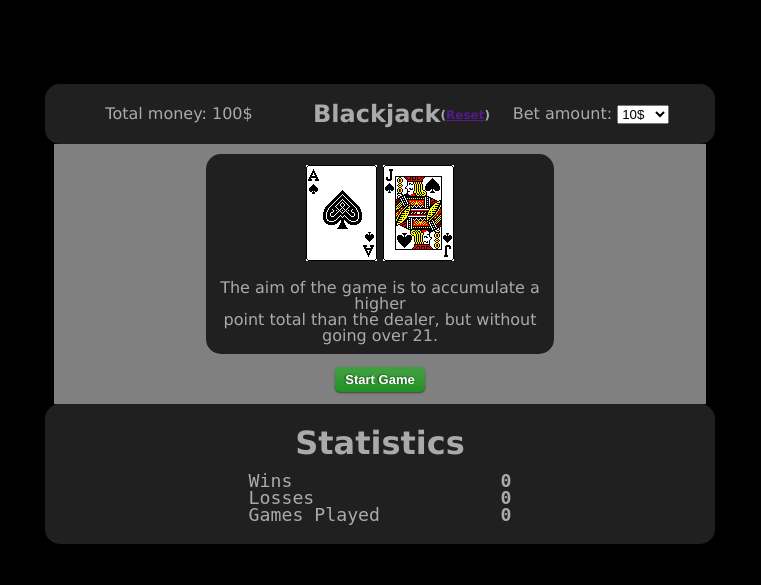
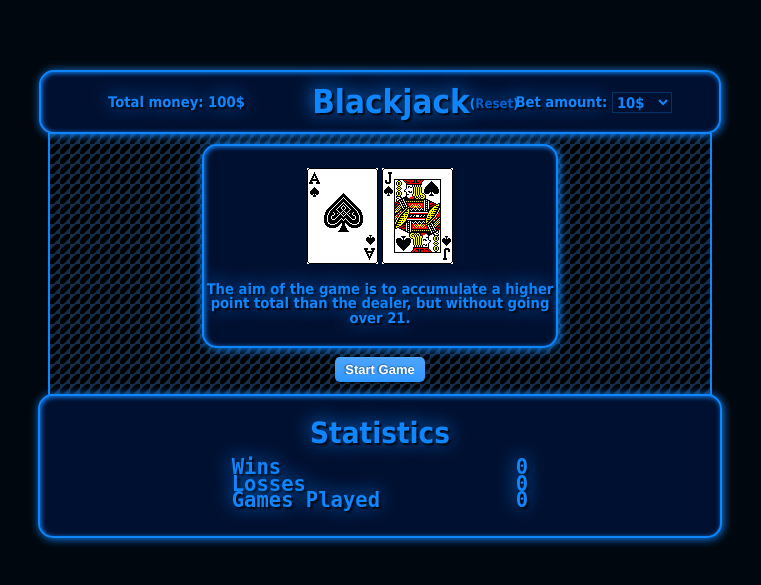
Before and after one commit to akalineskou/blackjack_js, a PHP site: page /blackjack.html in a window 1280 px wide. Shown: the top 585 px of the page, without its empty margins (260-1021 px from the left). Run offline with PHP 8.4, Linux system fonts and the light colour scheme.

Commit message:
changed layout colors

```diff
--- a/js/main.js
+++ b/js/main.js
@@ -67,7 +67,7 @@ for (i = 0; i < Object.size(card_ids); i++) {
     else
         points += card_info[card_id]['points'];
 
-    showcards += "<img src='img/" + card_info[card_id]['card'] + ".bmp' /> ";
+    showcards += "<img src='img/" + card_info[card_id]['card'] + ".bmp'> ";
 }
 
 /* count aces
@@ -111,7 +111,7 @@ function show_default() {
     var html_output =
     '<span class="valign">' +
     '<img src="img/as.bmp">&nbsp;<img src="img/js.bmp"><br><br>' +
-    'The aim of the game is to accumulate a higher<br />point total than the dealer, but without going over 21.<br>' +
+    'The aim of the game is to accumulate a higher<br>point total than the dealer, but without going over 21.<br>' +
     '</span>';
 
     // set default html output visible
@@ -170,6 +170,7 @@ function show_gameover() {
     var div = document.getElementById('message');
     div.style.background = (win ? "green" : "#CD0000");
     div.style.color = "white";
+
     div.style.display = 'block';
     div.innerHTML = '<h1 class="noPad">' + gameover_message() + '</h1>';
 
@@ -184,7 +185,7 @@ function show_house() {
     // show house_card_ids size -1 cards, the last one is turned around, unless game ends
     for (var i = 0; i < Object.size(house_card_ids); i++) {
         if ((getStoredValue('stay') == '1' || gameover) || i + 1 < Object.size(house_card_ids)) {
-            html_output += "<img src='img/" + card_info[house_card_ids[i]]['card'] + ".bmp' />";
+            html_output += "<img src='img/" + card_info[house_card_ids[i]]['card'] + ".bmp'>";
 
             locPoints += card_info[house_card_ids[i]]['points'];
         }
--- a/style.css
+++ b/style.css
@@ -1,7 +1,11 @@
 body {
-	background: #000;
-	color: #aaa;
-	font-family: Verdana, Geneva, Lucida, Helvetica, Arial, sans-serif;
+	background: #01070e;
+	color: #1086FE;
+	font-family: Tahoma, arial, sans-serif;
+	font-size:11pt; margin:0px;
+	font-weight:bold;
+
+	text-shadow: 2px 2px 2px #01070e, -1px -1px 20px #1086FE;
 }
 
 img {
@@ -15,7 +19,7 @@ h1.noPad {
     margin: 0px;
 }
 .small {
-	font-size:50%;
+	font-size:40%;
 	vertical-align:middle;
 }
 pre {
@@ -33,8 +37,12 @@ section.title_sec {
 	margin-left: auto ;
 	margin-right: auto ;
 
-	background: #202020;
+	background: #001030;
 	border-radius: 15px;
+	box-shadow: inset 1px 1px 5px, 1px 1px 10px;
+	border: 2px solid;
+
+	position:relative; top:2px
 }
 div#total_money_title {
 	float: left;
@@ -42,6 +50,8 @@ div#total_money_title {
 }
 div#title {
 	width: 24%;
+
+	font-size:150%;
 
 	float: left;
 }
@@ -55,6 +65,11 @@ div#message {
 	width: 100%;
 
 	display: none;
+
+	border: 2px solid;
+	box-shadow: inset 1px 1px 5px, 1px 1px 10px;
+
+	position:relative; top:-4px
 }
 
 section.main_sec {
@@ -65,14 +80,19 @@ section.main_sec {
 	padding: 10px;
 	text-align: center;
 
-	background: gray;
+	background: #001030;
+	border: 2px solid;
+
+	background: url('img/backcen.gif');
 }
 div#default {
 	line-height: 200px;
 	height: 200px;
 	width: 55%;
 
-	background: #202020;
+	background: #001030;
+	border: 2px solid;
+	box-shadow: inset 1px 1px 5px, 1px 1px 10px;
 
 	display: none;
 
@@ -81,10 +101,12 @@ div#default {
 }
 div#player {
 	line-height: 200px;
-	width: 50%;
+	width: 49%;
 	height: 200px;
 
-	background: #202020;
+	background: #001030;
+	border: 2px solid;
+	box-shadow: inset 1px 1px 5px, 1px 1px 10px;
 
 	float: left;
 
@@ -92,10 +114,13 @@ div#player {
 }
 div#house {
 	line-height: 200px;
-	margin-left: 50%;
+	width: 49%;
+	margin-left: 50.5%;
 	height: 200px;
 
-	background: #202020;
+	background: #001030;
+	border: 2px solid;
+	box-shadow: inset 1px 1px 5px, 1px 1px 10px;
 
 	display: none;
 }
@@ -109,6 +134,8 @@ div#buttons {
 	margin-right: auto;
 
 	display: none;
+
+	position:relative; top:-4px
 }
 
 div#stats {
@@ -123,7 +150,11 @@ div#stats {
 	margin-left: auto;
 	margin-right: auto;
 
-	background: #202020;
+	background: #001030;
+	border: 2px solid;
+	box-shadow: inset 1px 1px 5px, 1px 1px 10px;
+
+	position:relative; top:-2px
 }
 
 span.valign {
@@ -148,7 +179,7 @@ input[type="button"] {
 	white-space: nowrap;
 	text-decoration: none;
 	cursor: pointer;
-	background: green url(img/button_overlay.png) repeat-x scroll 0 0;
+	background: #1086FE url(img/button_overlay.png) repeat-x scroll 0 0;
 	border-style: none;
 	text-align: center;
 	overflow: visible;
@@ -165,3 +196,23 @@ input[type="button"]:active {
 	-moz-box-shadow: inset 0 1px 2px rgba(0,0,0,0.7);
 	-webkit-box-shadow: none;
 }
+
+select {
+	font-family:tahoma, arial, helvetica, sans-serif;
+	font-size:inherit;
+	font-weight:bold;
+	border:#003366 1px solid;
+	background-color:#001030;
+	color:inherit;
+	border-collapse:collapse;
+	vertical-align:middle;
+}
+
+a, a:link, a:visited, a:hover {
+	background:none;
+}
+a:link, a:visited, .pointer {
+	text-decoration:none;
+	font-weight:bold;
+	color:#0060cf;
+}
```
Also changed, not shown: img/backcen.gif (added).
